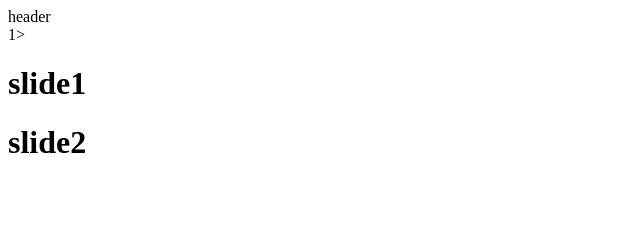
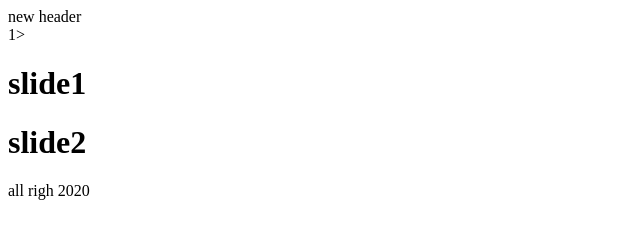
Before and after one commit to ahmadi71/git-project-one, a plain HTML site: page index.html in a window 1280 px wide. Shown: the whole page, without its empty margins (0-640 px from the left). Drawn offline with Linux system fonts and the light colour scheme.

Commit message:
some change in master

```diff
--- a/index.html
+++ b/index.html
@@ -7,13 +7,16 @@
 </head>
 <body>
    <header>
-    header
+     new header
    </header>1>
    <div class="slider">
     <h1>slide1</h1>
     <h1>slide2</h1>
 
    </div>
+   <footer>
+    all righ 2020
+   </footer>
    <script src="script.js"></script>
 </body>
 </html>
```
